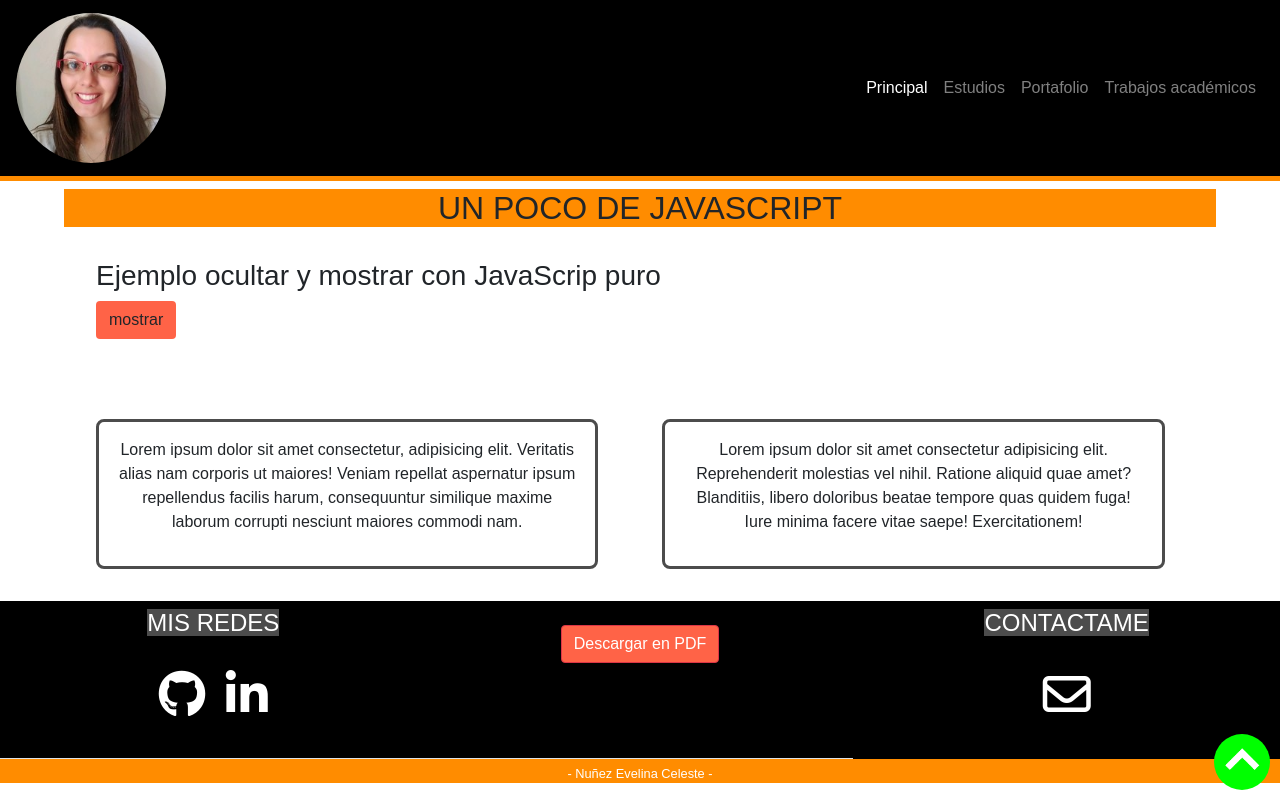
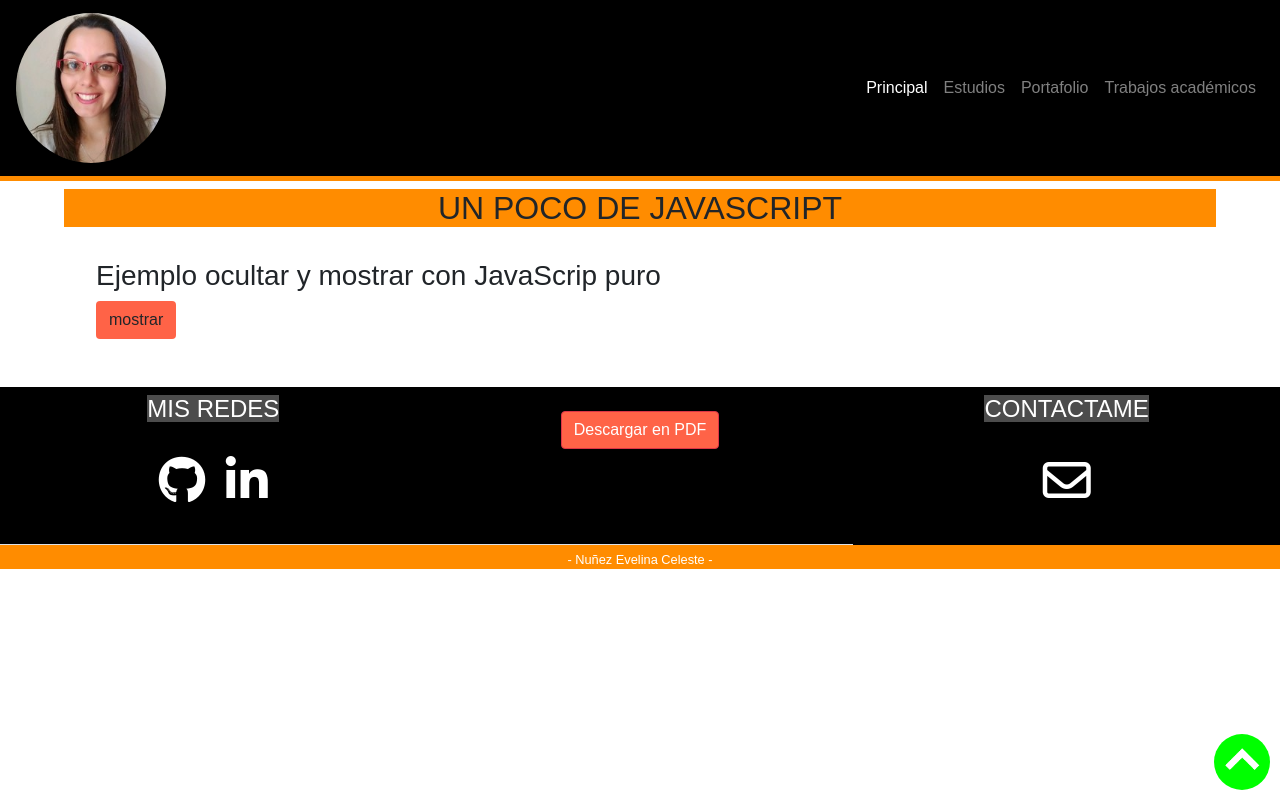
Before and after one commit to evelinanunez/evelinanunez.github.io, a plain HTML site: page trabajos-academicos.html in a window 1280 px wide. Drawn offline with nearby package versions, Linux system fonts and the light colour scheme.

```diff
--- a/css/estudios.css
+++ b/css/estudios.css
@@ -4,6 +4,7 @@
 }
 .icono-unlam{
     font-size: 3rem;
+    color:#000;
 }
 .logo-unlam{
     max-width: 150px;
--- a/css/trabajos-academicos.css
+++ b/css/trabajos-academicos.css
@@ -3,13 +3,7 @@
     margin:auto;
     width: 90%;
 }
-article{
-    border: 0.2em solid #4C4C4C;
-    border-radius: 0.5em;
-    padding: 1em;
-    margin: 2em;
-    text-align: center;
-}
+
 h2{
     background-color: #FF8C00;
     text-transform: uppercase;
@@ -19,13 +13,7 @@
     display: none;
 }
 
-.contenedor-flexbox{
-    display: flex;
-}
-.contenedor-flexbox article{
-    width: calc(45% - 1em); /*Para  hacer dos columnas */
 
-}
 .tamaño-img{
     max-width: 150px; /*Para establecerle un tamaño maximo*/
 }
--- a/trabajos-academicos.html
+++ b/trabajos-academicos.html
@@ -61,14 +61,7 @@
 
 
             </div>
-        <section class="contenedor-flexbox">
-            <article >
-                <p>Lorem ipsum dolor sit amet consectetur, adipisicing elit. Veritatis alias nam corporis ut maiores! Veniam repellat aspernatur ipsum repellendus facilis harum, consequuntur similique maxime laborum corrupti nesciunt maiores commodi nam.</p>
-            </article>
-            <article >
-                <p>Lorem ipsum dolor sit amet consectetur adipisicing elit. Reprehenderit molestias vel nihil. Ratione aliquid quae amet? Blanditiis, libero doloribus beatae tempore quas quidem fuga! Iure minima facere vitae saepe! Exercitationem!</p>
-            </article>
-        </section>
+
 
         </main>
         <a href="#inicio" class="arriba"></a>
```
Also changed, not shown: estudios.html (+1 -1 lines).
